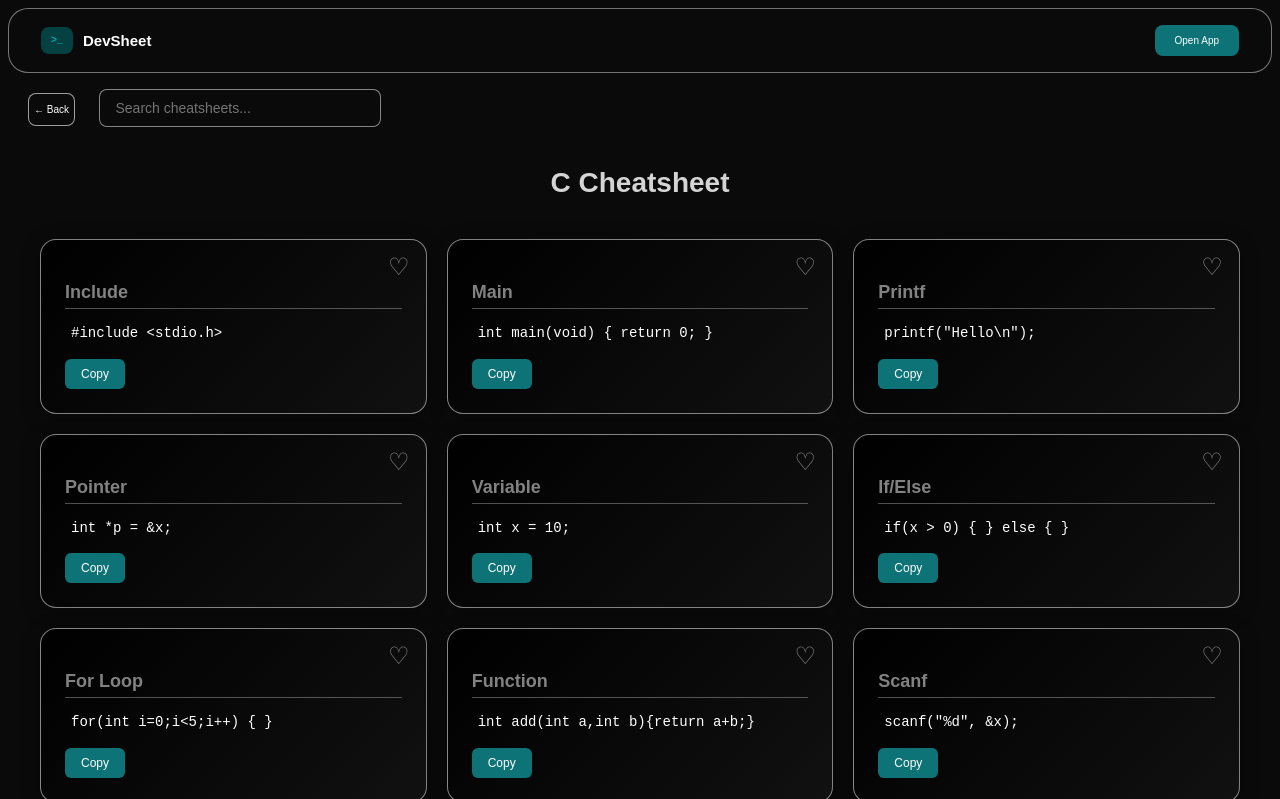
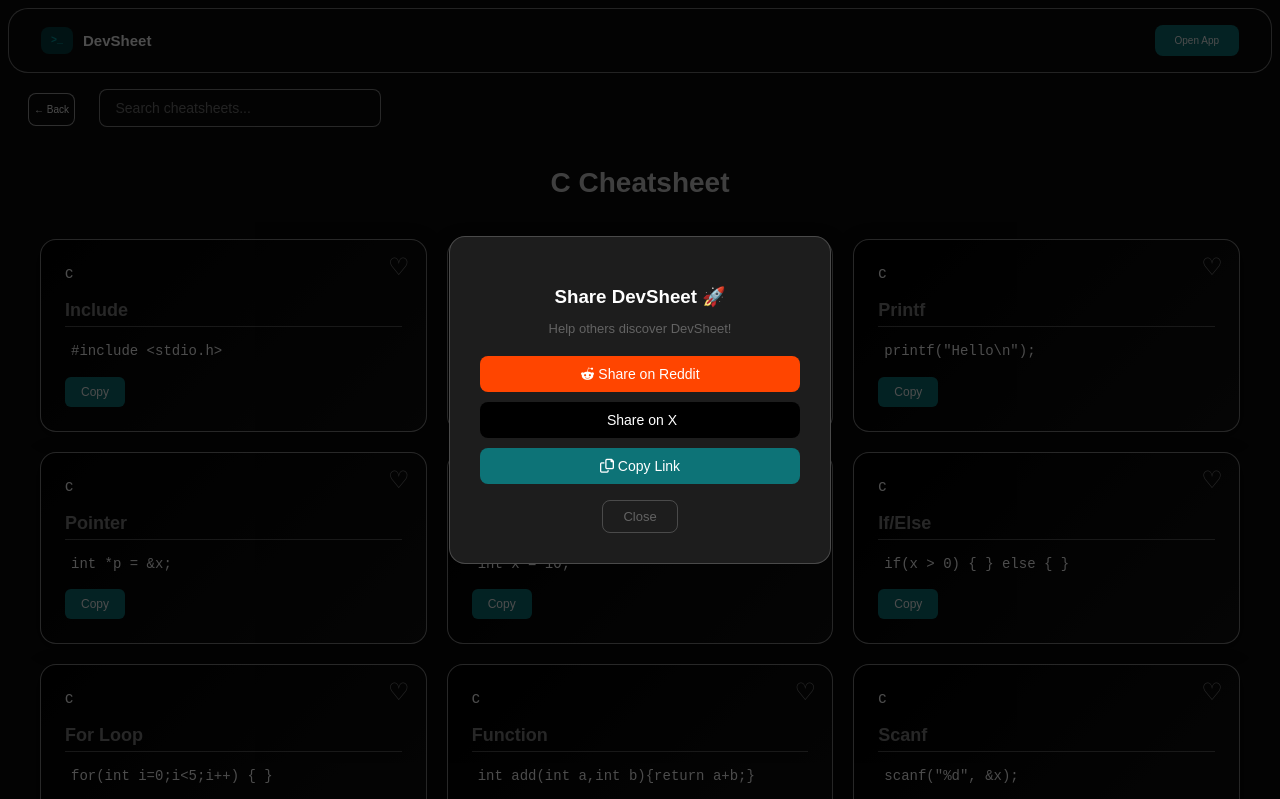
Before and after one commit to fakegamer114/devsheet, a plain HTML site: page c.html in a window 1280 px wide. Both pictures are taken after a click on the button "Open App". Shown: the top 799 px of the page. Drawn offline with Linux system fonts and the light colour scheme.

Commit message:
Add files via upload

```diff
--- a/c.html
+++ b/c.html
@@ -24,7 +24,7 @@
 
     </header>
         <!--return back to the last page -->
-        <button class="back-btn" onclick="goBack()">← Back</button>
+        <button class="back-btn" onclick="window.location.href='sheatsheet.html'">← Back</button>
 
         <!-- Search bar -->
         <input type="text" id="search-bar" placeholder="Search cheatsheets...">
--- a/node.js
+++ b/node.js
@@ -1,9 +1,60 @@
 console.log("Node.js is running!");
 
-// sanding message warning when taping on the button that given by id="openAppBtn" onclick="openApp()"
+// Share modal
 function openApp() {
-  alert("This button is not functional yet. Please check back later!");
-  console.log("Open App button was clicked, but it's not functional yet.");
+  if (!document.getElementById('share-modal')) {
+    const modal = document.createElement('div');
+    modal.id = 'share-modal';
+    modal.style.cssText = `
+      position: fixed; top: 0; left: 0; width: 100%; height: 100%;
+      background: rgba(0,0,0,0.7); z-index: 9999;
+      display: flex; align-items: center; justify-content: center;
+    `;
+
+    const siteUrl = 'https://fakegamer114.github.io/devsheet/';
+    const siteText = 'Check out DevSheet — cheatsheets for all programming languages! 🚀';
+
+    modal.innerHTML = `
+      <div style="
+        background: #1d1d1d; border: 1px solid rgba(255,255,255,0.2);
+        border-radius: 16px; padding: 30px; width: 320px; text-align: center;
+      ">
+        <h3 style="color:#fff; margin-bottom: 6px;">Share DevSheet 🚀</h3>
+        <p style="color:#636363; font-size:13px; margin-bottom: 20px;">Help others discover DevSheet!</p>
+
+        <div style="display:flex; flex-direction:column; gap:10px;">
+
+          <button onclick="window.open('https://www.reddit.com/submit?url=${encodeURIComponent(siteUrl)}&title=${encodeURIComponent(siteText)}','_blank')"
+            style="background:#ff4500; color:#fff; border:none; padding:10px; border-radius:8px; cursor:pointer; font-size:14px;">
+            <i class="fa-brands fa-reddit-alien"></i> Share on Reddit
+          </button>
+
+          <button onclick="window.open('https://twitter.com/intent/tweet?text=${encodeURIComponent(siteText)}&url=${encodeURIComponent(siteUrl)}','_blank')"
+            style="background:#000; color:#fff; border:none; padding:10px; border-radius:8px; cursor:pointer; font-size:14px;">
+            <i class="fa-brands fa-x-twitter"></i> Share on X
+          </button>
+
+          <button onclick="navigator.clipboard.writeText('${siteUrl}').then(()=>{ this.innerHTML='<i class=\\'fa-solid fa-check\\'></i> Copied!'; setTimeout(()=>{ this.innerHTML='<i class=\\'fa-regular fa-copy\\'></i> Copy Link'; },2000); })"
+            style="background:#0d7377; color:#fff; border:none; padding:10px; border-radius:8px; cursor:pointer; font-size:14px;">
+            <i class="fa-regular fa-copy"></i> Copy Link
+          </button>
+
+        </div>
+
+        <button onclick="document.getElementById('share-modal').remove()"
+          style="margin-top:16px; background:transparent; color:#636363;
+          border:1px solid rgba(255,255,255,0.2); padding:8px 20px;
+          border-radius:8px; cursor:pointer; font-size:13px;">
+          Close
+        </button>
+      </div>
+    `;
+
+    document.body.appendChild(modal);
+    modal.addEventListener('click', function(e) {
+      if (e.target === modal) modal.remove();
+    });
+  }
 }
 
 // with function <button class="back-btn" onclick="window.history.back()">
@@ -91,35 +142,28 @@
   console.log("Favorites updated for " + language);
 }
 
-// Load favorites on page load
+// Load favorites + setup cards in one go
 document.addEventListener('DOMContentLoaded', function() {
   const favorites = JSON.parse(localStorage.getItem('favorites')) || {};
   const cards = document.querySelectorAll('.card');
 
-  cards.forEach(card => {
-    const language = card.getAttribute('data-language');
-    const title = card.getAttribute('data-title');
-    const btn = card.querySelector('.favorite-btn');
-
-    if (btn && favorites[language]) {
-      const isFavorited = favorites[language].some(fav => fav.title === title);
-      if (isFavorited) {
-        btn.textContent = '♥';
-        btn.classList.add('favorited');
-      }
-    }
-  });
-});
-
-document.addEventListener('DOMContentLoaded', function() {
-  const cards = document.querySelectorAll('.card');
-
-  // نأخذ اسم اللغة من عنوان الصفحة
-  // مثلاً "DevSheet - JavaScript Cheatsheet" نأخذ "javascript"
+  // خريطة أسماء اللغات
+  const languageMap = {
+    'c++': 'cpp',
+    'c#': 'csharp',
+    'javascript': 'javascript',
+    'python': 'python',
+    'java': 'java',
+    'html': 'html',
+    'css': 'css',
+    'c': 'c',
+    'assembly': 'assembly'
+  };
   const titleParts = document.title.split(' - ');
-  const language = titleParts[1]
+  const rawLanguage = titleParts[1]
     ? titleParts[1].replace(' Cheatsheet', '').toLowerCase().trim()
     : 'unknown';
+  const language = languageMap[rawLanguage] || rawLanguage;
 
   cards.forEach(card => {
     const title = card.querySelector('h3').textContent.trim();
@@ -128,15 +172,39 @@
     card.setAttribute('data-language', language);
     card.setAttribute('data-title', title);
 
-  // تحقق هل الزر موجود مسبقاً
-  if (!card.querySelector('.favorite-btn')) {
+    // إضافة badge اللغة إذا لم تكن موجودة
+    if (!card.querySelector('.card-lang-badge')) {
+      const badge = document.createElement('span');
+      badge.className = 'card-lang-badge';
+      badge.textContent = language;
+      card.insertBefore(badge, card.firstChild);
+    }
+
+    // ترتيب الـ footer (copy + favorite) إذا لم يكن موجوداً
+    let footer = card.querySelector('.card-footer');
+    if (!footer) {
+      footer = document.createElement('div');
+      footer.className = 'card-footer';
+      const copyBtn = card.querySelector('.copy-btn');
+      if (copyBtn) footer.appendChild(copyBtn);
       const favoriteBtn = document.createElement('button');
       favoriteBtn.className = 'favorite-btn';
       favoriteBtn.textContent = '♡';
       favoriteBtn.addEventListener('click', function() {
         toggleFavorite(this, language, title, code);
       });
-    card.appendChild(favoriteBtn);
+      footer.appendChild(favoriteBtn);
+      card.appendChild(footer);
+    }
+
+    // تحقق هل هذه البطاقة في المفضلة وأظهر القلب المفعّل
+    const favoriteBtn = card.querySelector('.favorite-btn');
+    if (favorites[language]) {
+      const isFavorited = favorites[language].some(fav => fav.title === title);
+      if (isFavorited) {
+        favoriteBtn.textContent = '♥';
+        favoriteBtn.classList.add('favorited');
+      }
     }
   });
 });
```
Also changed, not shown: assembly.html (+1 -1 lines), cpp.html (+1 -1 lines), csharp.html (+1 -1 lines), css.html (+1 -1 lines), html.html (+1 -1 lines), index.html (+1 -1 lines), java.html (+1 -1 lines), js.html (+1 -1 lines), python.html (+1 -1 lines), sheatsheet-style.css (+15 -1 lines), sheatsheet.html (+2 -1 lines). Lines whose indentation alone changed are shown as unchanged.
